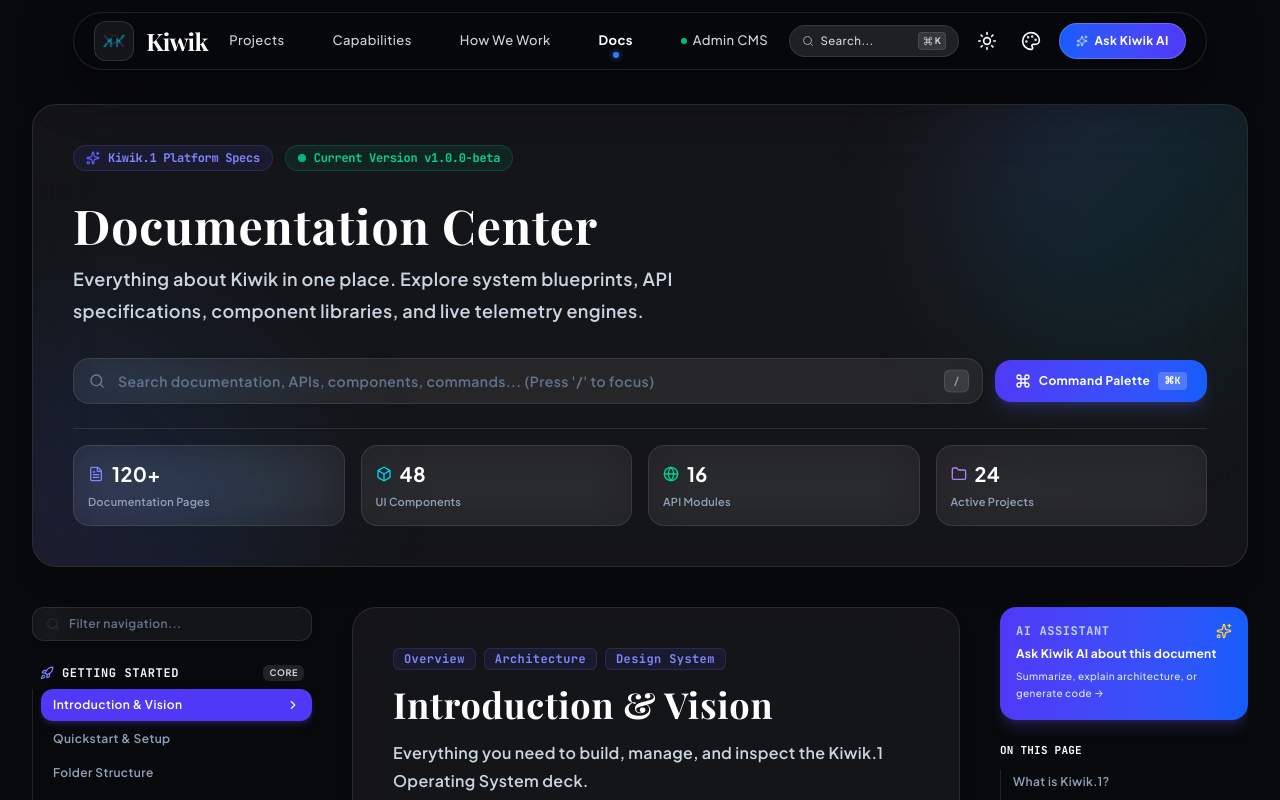
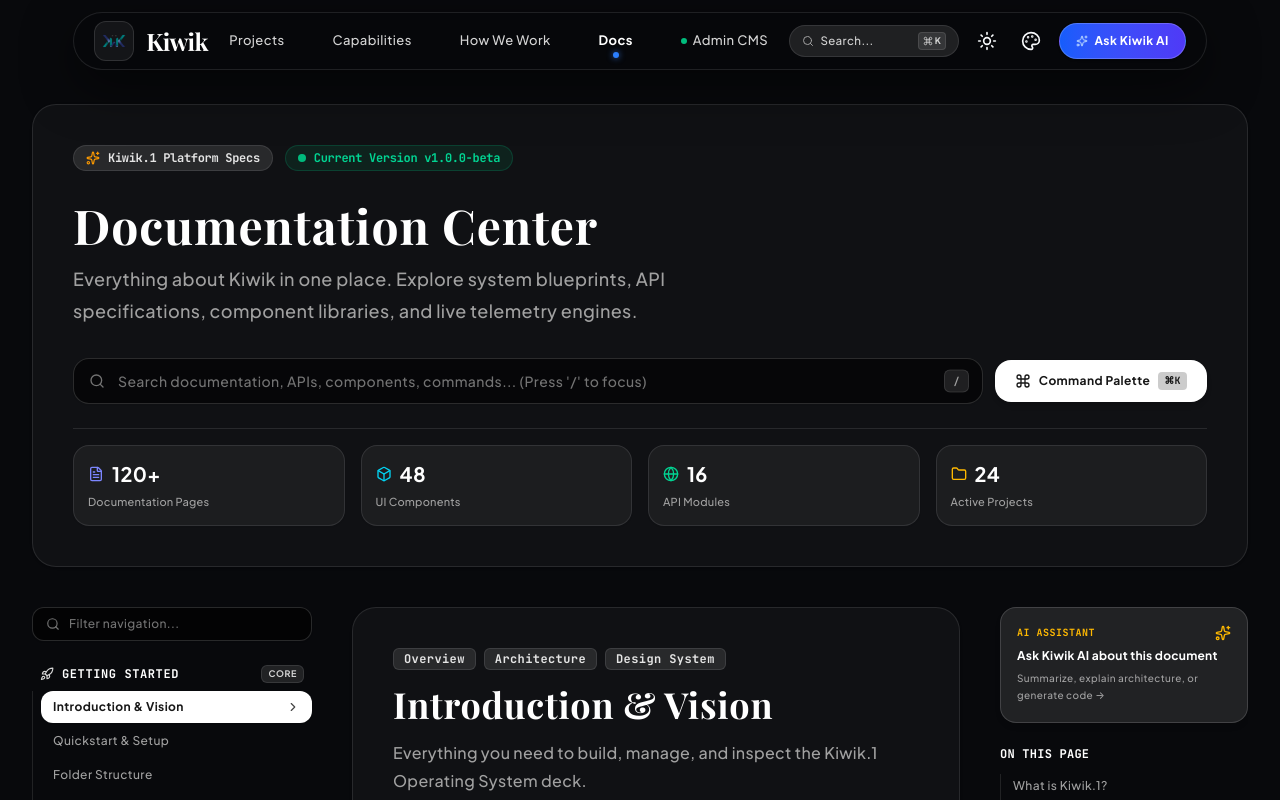
Before and after one commit to vivek-shaganti1/Kiwik, a Next.js app: page /docs in a window 1280 px wide. Shown: the top 800 px of the page. Built offline with nearby package versions, Linux system fonts and the light colour scheme; a web font is replaced by a local one.

Commit message:
style: overhaul docs theme - removed bluish tints for crisp white and obsidian dark developer documentation experience

```diff
--- a/src/app/docs/page.tsx
+++ b/src/app/docs/page.tsx
@@ -148,23 +148,23 @@ function DocsMainContent() {
         />
 
         {/* Center Main Content Deck */}
-        <main className="flex-1 w-full min-w-0 bg-neutral-200/40 dark:bg-white/5 border border-slate-300/60 dark:border-white/10 rounded-3xl p-6 sm:p-8 md:p-10 backdrop-blur-2xl shadow-xl space-y-8">
+        <main className="flex-1 w-full min-w-0 bg-white dark:bg-[#101114] border border-neutral-200/80 dark:border-white/10 rounded-3xl p-6 sm:p-8 md:p-10 shadow-sm space-y-8">
 
           {/* Article Header */}
-          <div className="space-y-3 border-b border-slate-300/40 dark:border-white/10 pb-6 text-left">
+          <div className="space-y-3 border-b border-neutral-200/80 dark:border-white/10 pb-6 text-left">
             <div className="flex items-center gap-2 flex-wrap">
               {currentArticle.tags.map((tag, i) => (
-                <span key={i} className="px-2.5 py-0.5 rounded-md bg-indigo-500/10 text-indigo-600 dark:text-indigo-400 text-xs font-mono font-bold border border-indigo-500/20">
+                <span key={i} className="px-2.5 py-0.5 rounded-md bg-neutral-100 dark:bg-white/10 text-neutral-800 dark:text-neutral-200 text-xs font-mono font-bold border border-neutral-200 dark:border-white/10">
                   {tag}
                 </span>
               ))}
             </div>
 
-            <h1 className="text-3xl sm:text-4xl font-serif font-bold text-slate-900 dark:text-white tracking-tight">
+            <h1 className="text-3xl sm:text-4xl font-serif font-bold text-neutral-900 dark:text-white tracking-wide">
               {currentArticle.title}
             </h1>
 
-            <p className="text-slate-600 dark:text-slate-300 text-base font-semibold leading-relaxed">
+            <p className="text-neutral-600 dark:text-neutral-400 text-base font-medium leading-relaxed">
               {currentArticle.subtitle}
             </p>
           </div>
--- a/src/components/docs/DocsHeader.tsx
+++ b/src/components/docs/DocsHeader.tsx
@@ -12,16 +12,12 @@ interface DocsHeaderProps {
 
 export function DocsHeader({ searchQuery, onSearchChange, onOpenCommandPalette }: DocsHeaderProps) {
   return (
-    <div className="relative mb-10 overflow-hidden rounded-3xl bg-neutral-200/50 dark:bg-white/5 border border-slate-300/60 dark:border-white/10 p-6 sm:p-8 md:p-10 backdrop-blur-2xl transition-all shadow-xl">
-      {/* Background glow and gradient orb */}
-      <div className="absolute -top-24 -right-24 w-96 h-96 rounded-full bg-gradient-to-br from-indigo-500/20 via-cyan-500/10 to-transparent blur-3xl pointer-events-none" />
-      <div className="absolute -bottom-24 -left-24 w-96 h-96 rounded-full bg-gradient-to-tr from-violet-500/15 via-blue-500/10 to-transparent blur-3xl pointer-events-none" />
-
-      <div className="relative z-10 space-y-6">
+    <div className="relative mb-10 overflow-hidden rounded-3xl bg-white dark:bg-[#101114] border border-neutral-200/80 dark:border-white/10 p-6 sm:p-8 md:p-10 transition-all shadow-sm">
+      <div className="relative z-10 space-y-6 text-left">
         {/* Top Badges */}
         <div className="flex items-center gap-3 flex-wrap">
-          <div className="inline-flex items-center gap-2 px-3 py-1 rounded-full bg-indigo-500/10 border border-indigo-500/20 text-indigo-600 dark:text-indigo-400 text-xs font-mono font-bold tracking-tight">
-            <Sparkles className="w-3.5 h-3.5 text-indigo-500 animate-pulse" />
+          <div className="inline-flex items-center gap-2 px-3 py-1 rounded-full bg-neutral-100 dark:bg-white/10 border border-neutral-200 dark:border-white/10 text-neutral-800 dark:text-neutral-200 text-xs font-mono font-bold tracking-tight">
+            <Sparkles className="w-3.5 h-3.5 text-amber-500 animate-pulse" />
             <span>Kiwik.1 Platform Specs</span>
           </div>
 
@@ -33,10 +29,10 @@ export function DocsHeader({ searchQuery, onSearchChange, onOpenCommandPalette }
 
         {/* Title & Subtitle */}
         <div className="space-y-2">
-          <h1 className="text-3xl sm:text-4xl md:text-5xl font-serif font-bold text-slate-900 dark:text-white tracking-tight">
+          <h1 className="text-3xl sm:text-4xl md:text-5xl font-serif font-bold text-neutral-900 dark:text-white tracking-wide">
             Documentation Center
           </h1>
-          <p className="text-slate-600 dark:text-slate-300 text-base sm:text-lg max-w-2xl font-semibold leading-relaxed">
+          <p className="text-neutral-600 dark:text-neutral-400 text-base sm:text-lg max-w-2xl font-medium leading-relaxed">
             Everything about Kiwik in one place. Explore system blueprints, API specifications, component libraries, and live telemetry engines.
           </p>
         </div>
@@ -44,61 +40,61 @@ export function DocsHeader({ searchQuery, onSearchChange, onOpenCommandPalette }
         {/* Search & Command Palette Button Bar */}
         <div className="flex flex-col sm:flex-row items-center gap-3 pt-2">
           <div className="relative flex-1 w-full">
-            <Search className="absolute left-4 top-1/2 -translate-y-1/2 w-4 h-4 text-slate-400 dark:text-slate-500" />
+            <Search className="absolute left-4 top-1/2 -translate-y-1/2 w-4 h-4 text-neutral-400 dark:text-neutral-500" />
             <input
               type="text"
               placeholder="Search documentation, APIs, components, commands... (Press '/' to focus)"
               value={searchQuery}
               onChange={(e) => onSearchChange(e.target.value)}
-              className="w-full pl-11 pr-12 py-3 rounded-2xl bg-white/80 dark:bg-white/5 border border-slate-300/60 dark:border-white/10 focus:outline-none focus:border-indigo-500 text-sm font-semibold text-slate-800 dark:text-white placeholder:text-slate-400 dark:placeholder:text-slate-500 shadow-sm backdrop-blur-xl transition-all"
+              className="w-full pl-11 pr-12 py-3 rounded-2xl bg-slate-50 dark:bg-black/60 border border-neutral-200 dark:border-white/15 focus:outline-none focus:border-neutral-900 dark:focus:border-white text-sm font-medium text-neutral-900 dark:text-white placeholder:text-neutral-400 dark:placeholder:text-neutral-500 shadow-xs transition-all"
             />
-            <kbd className="absolute right-3.5 top-1/2 -translate-y-1/2 hidden sm:inline-flex items-center gap-0.5 px-2 py-0.5 rounded-md bg-neutral-200 dark:bg-white/10 text-[10px] font-mono text-slate-500 dark:text-slate-400 font-bold border border-slate-300/40 dark:border-white/10">
+            <kbd className="absolute right-3.5 top-1/2 -translate-y-1/2 hidden sm:inline-flex items-center gap-0.5 px-2 py-0.5 rounded-md bg-neutral-200 dark:bg-white/10 text-[10px] font-mono text-neutral-600 dark:text-neutral-400 font-bold border border-neutral-300 dark:border-white/10">
               /
             </kbd>
           </div>
 
           <button
             onClick={onOpenCommandPalette}
-            className="w-full sm:w-auto px-5 py-3 rounded-2xl bg-gradient-to-r from-indigo-600 to-blue-600 hover:from-indigo-500 hover:to-blue-500 text-white text-xs font-bold transition-all shadow-lg shadow-indigo-500/20 flex items-center justify-center gap-2 cursor-pointer shrink-0"
+            className="w-full sm:w-auto px-5 py-3 rounded-2xl bg-neutral-900 hover:bg-neutral-800 dark:bg-white dark:text-neutral-900 dark:hover:bg-neutral-100 text-white text-xs font-bold transition-all shadow-md flex items-center justify-center gap-2 cursor-pointer shrink-0"
           >
             <Command className="w-4 h-4" />
             <span>Command Palette</span>
-            <kbd className="hidden sm:inline-block px-1.5 py-0.5 rounded bg-white/20 text-[10px] font-mono">⌘K</kbd>
+            <kbd className="hidden sm:inline-block px-1.5 py-0.5 rounded bg-white/20 dark:bg-black/20 text-[10px] font-mono">⌘K</kbd>
           </button>
         </div>
 
         {/* Quick Stats Grid */}
-        <div className="grid grid-cols-2 sm:grid-cols-4 gap-4 pt-4 border-t border-slate-300/40 dark:border-white/10">
-          <div className="p-3.5 rounded-2xl bg-white/60 dark:bg-white/5 border border-slate-300/40 dark:border-white/10 backdrop-blur-xl">
-            <div className="flex items-center gap-2 text-indigo-500 dark:text-indigo-400 mb-1">
+        <div className="grid grid-cols-2 sm:grid-cols-4 gap-4 pt-4 border-t border-neutral-200/80 dark:border-white/10">
+          <div className="p-3.5 rounded-2xl bg-slate-50 dark:bg-white/5 border border-neutral-200/80 dark:border-white/10 shadow-xs">
+            <div className="flex items-center gap-2 text-indigo-600 dark:text-indigo-400 mb-1">
               <FileText className="w-4 h-4" />
-              <span className="text-xl font-bold text-slate-900 dark:text-white">120+</span>
+              <span className="text-xl font-bold text-neutral-900 dark:text-white">120+</span>
             </div>
-            <p className="text-[11px] font-semibold text-slate-500 dark:text-slate-400">Documentation Pages</p>
+            <p className="text-[11px] font-medium text-neutral-500 dark:text-neutral-400">Documentation Pages</p>
           </div>
 
-          <div className="p-3.5 rounded-2xl bg-white/60 dark:bg-white/5 border border-slate-300/40 dark:border-white/10 backdrop-blur-xl">
-            <div className="flex items-center gap-2 text-cyan-500 dark:text-cyan-400 mb-1">
+          <div className="p-3.5 rounded-2xl bg-slate-50 dark:bg-white/5 border border-neutral-200/80 dark:border-white/10 shadow-xs">
+            <div className="flex items-center gap-2 text-cyan-600 dark:text-cyan-400 mb-1">
               <Box className="w-4 h-4" />
-              <span className="text-xl font-bold text-slate-900 dark:text-white">48</span>
+              <span className="text-xl font-bold text-neutral-900 dark:text-white">48</span>
             </div>
-            <p className="text-[11px] font-semibold text-slate-500 dark:text-slate-400">UI Components</p>
+            <p className="text-[11px] font-medium text-neutral-500 dark:text-neutral-400">UI Components</p>
           </div>
 
-          <div className="p-3.5 rounded-2xl bg-white/60 dark:bg-white/5 border border-slate-300/40 dark:border-white/10 backdrop-blur-xl">
-            <div className="flex items-center gap-2 text-emerald-500 dark:text-emerald-400 mb-1">
+          <div className="p-3.5 rounded-2xl bg-slate-50 dark:bg-white/5 border border-neutral-200/80 dark:border-white/10 shadow-xs">
+            <div className="flex items-center gap-2 text-emerald-600 dark:text-emerald-400 mb-1">
               <Globe className="w-4 h-4" />
-              <span className="text-xl font-bold text-slate-900 dark:text-white">16</span>
+              <span className="text-xl font-bold text-neutral-900 dark:text-white">16</span>
             </div>
-            <p className="text-[11px] font-semibold text-slate-500 dark:text-slate-400">API Modules</p>
+            <p className="text-[11px] font-medium text-neutral-500 dark:text-neutral-400">API Modules</p>
           </div>
 
-          <div className="p-3.5 rounded-2xl bg-white/60 dark:bg-white/5 border border-slate-300/40 dark:border-white/10 backdrop-blur-xl">
-            <div className="flex items-center gap-2 text-violet-500 dark:text-violet-400 mb-1">
+          <div className="p-3.5 rounded-2xl bg-slate-50 dark:bg-white/5 border border-neutral-200/80 dark:border-white/10 shadow-xs">
+            <div className="flex items-center gap-2 text-amber-600 dark:text-amber-400 mb-1">
               <Folder className="w-4 h-4" />
-              <span className="text-xl font-bold text-slate-900 dark:text-white">24</span>
+              <span className="text-xl font-bold text-neutral-900 dark:text-white">24</span>
             </div>
-            <p className="text-[11px] font-semibold text-slate-500 dark:text-slate-400">Active Projects</p>
+            <p className="text-[11px] font-medium text-neutral-500 dark:text-neutral-400">Active Projects</p>
           </div>
         </div>
       </div>
--- a/src/components/docs/DocsRightSidebar.tsx
+++ b/src/components/docs/DocsRightSidebar.tsx
@@ -52,39 +52,39 @@ export function DocsRightSidebar({
   };
 
   return (
-    <aside className="w-full lg:w-64 shrink-0 space-y-6 lg:sticky lg:top-24 lg:max-h-[calc(100vh-120px)] lg:overflow-y-auto pl-2 custom-scrollbar select-none">
+    <aside className="w-full lg:w-64 shrink-0 space-y-6 lg:sticky lg:top-24 lg:max-h-[calc(100vh-120px)] lg:overflow-y-auto pl-2 custom-scrollbar select-none text-left">
       {/* Ask Kiwik AI Banner */}
       <button
         onClick={onOpenAiAssistant}
-        className="w-full p-4 rounded-2xl bg-gradient-to-r from-indigo-600 to-blue-600 hover:from-indigo-500 hover:to-blue-500 text-white text-left transition-all shadow-lg shadow-indigo-500/20 cursor-pointer relative overflow-hidden group"
+        className="w-full p-4 rounded-2xl bg-neutral-900 hover:bg-neutral-800 dark:bg-white/10 dark:hover:bg-white/15 text-white text-left transition-all shadow-md border border-neutral-800 dark:border-white/15 cursor-pointer relative overflow-hidden group"
       >
         <div className="flex items-center justify-between mb-1">
-          <span className="text-xs font-mono font-bold uppercase tracking-wider text-indigo-200">AI Assistant</span>
-          <Sparkles className="w-4 h-4 text-amber-300 animate-pulse group-hover:scale-110 transition-transform" />
+          <span className="text-[10px] font-mono font-bold uppercase tracking-wider text-amber-400">AI Assistant</span>
+          <Sparkles className="w-4 h-4 text-amber-400 animate-pulse group-hover:scale-110 transition-transform" />
         </div>
         <p className="text-xs font-bold leading-tight">Ask Kiwik AI about this document</p>
-        <span className="text-[10px] text-indigo-100 font-medium mt-1 inline-block">Summarize, explain architecture, or generate code →</span>
+        <span className="text-[10px] text-neutral-400 font-medium mt-1 inline-block">Summarize, explain architecture, or generate code →</span>
       </button>
 
       {/* On-Page Table of Contents */}
       {toc.length > 0 && (
         <div className="space-y-3">
-          <h5 className="text-[11px] font-mono tracking-widest text-slate-900 dark:text-white uppercase font-bold">
+          <h5 className="text-xs font-mono tracking-wider text-neutral-900 dark:text-white uppercase font-bold">
             On This Page
           </h5>
-          <nav className="space-y-1 text-xs border-l border-slate-300/40 dark:border-white/10 pl-3">
+          <nav className="space-y-1 text-xs border-l border-neutral-200/80 dark:border-white/10 pl-3">
             {toc.map((item) => {
               const isActive = activeSectionId === item.id;
               return (
                 <button
                   key={item.id}
                   onClick={() => onSelectToc(item.id)}
-                  className={`block text-left py-1 text-xs font-semibold transition-all cursor-pointer ${
+                  className={`block text-left py-1 text-xs font-medium transition-all cursor-pointer ${
                     item.level === 3 ? "pl-3 text-[11px]" : ""
                   } ${
                     isActive
-                      ? "text-indigo-600 dark:text-indigo-400 font-bold translate-x-1"
-                      : "text-slate-500 dark:text-slate-400 hover:text-slate-900 dark:hover:text-white"
+                      ? "text-neutral-900 dark:text-white font-bold translate-x-1"
+                      : "text-neutral-500 dark:text-neutral-400 hover:text-neutral-900 dark:hover:text-white"
                   }`}
                 >
                   {item.title}
@@ -96,8 +96,8 @@ export function DocsRightSidebar({
       )}
 
       {/* Page Metadata Card */}
-      <div className="p-4 rounded-2xl bg-white/40 dark:bg-white/5 border border-slate-300/40 dark:border-white/10 space-y-3 text-left backdrop-blur-xl">
-        <h5 className="text-[11px] font-mono tracking-widest text-slate-900 dark:text-white uppercase font-bold">
+      <div className="p-4 rounded-2xl bg-slate-50 dark:bg-white/5 border border-neutral-200/80 dark:border-white/10 space-y-3 text-left shadow-xs">
+        <h5 className="text-xs font-mono tracking-wider text-neutral-900 dark:text-white uppercase font-bold">
           Page Info
         </h5>
 
--- a/src/components/docs/DocsSidebar.tsx
+++ b/src/components/docs/DocsSidebar.tsx
@@ -30,27 +30,27 @@ export function DocsSidebar({ categories, activeSlug, onSelectArticle, bookmarks
   })).filter(cat => cat.articles.length > 0);
 
   return (
-    <aside className="w-full lg:w-72 shrink-0 space-y-6 lg:sticky lg:top-24 lg:max-h-[calc(100vh-120px)] lg:overflow-y-auto pr-2 custom-scrollbar select-none">
+    <aside className="w-full lg:w-72 shrink-0 space-y-6 lg:sticky lg:top-24 lg:max-h-[calc(100vh-120px)] lg:overflow-y-auto pr-2 custom-scrollbar select-none text-left">
       {/* Search Filter Box */}
       <div className="relative">
-        <Search className="absolute left-3.5 top-1/2 -translate-y-1/2 w-3.5 h-3.5 text-slate-400 dark:text-slate-500" />
+        <Search className="absolute left-3.5 top-1/2 -translate-y-1/2 w-3.5 h-3.5 text-neutral-400 dark:text-neutral-500" />
         <input
           type="text"
           placeholder="Filter navigation..."
           value={sidebarFilter}
           onChange={(e) => setSidebarFilter(e.target.value)}
-          className="w-full pl-9 pr-3 py-2 rounded-xl bg-white/60 dark:bg-white/5 border border-slate-300/50 dark:border-white/10 text-xs font-semibold text-slate-800 dark:text-white placeholder:text-slate-400 dark:placeholder:text-slate-500 focus:outline-none focus:border-indigo-500 shadow-sm backdrop-blur-md"
+          className="w-full pl-9 pr-3 py-2 rounded-xl bg-white dark:bg-black/60 border border-neutral-200/80 dark:border-white/15 text-xs font-medium text-neutral-900 dark:text-white placeholder:text-neutral-400 dark:placeholder:text-neutral-500 focus:outline-none focus:border-neutral-900 dark:focus:border-white shadow-xs"
         />
       </div>
 
       {/* Bookmarks Quick Bar */}
       {bookmarksCount > 0 && (
-        <div className="p-3 rounded-xl bg-indigo-500/10 border border-indigo-500/20 flex items-center justify-between text-xs font-bold text-indigo-600 dark:text-indigo-400">
+        <div className="p-3 rounded-xl bg-amber-500/10 border border-amber-500/20 flex items-center justify-between text-xs font-bold text-amber-600 dark:text-amber-400">
           <div className="flex items-center gap-2">
-            <Bookmark className="w-3.5 h-3.5 text-indigo-500 fill-indigo-500" />
+            <Bookmark className="w-3.5 h-3.5 text-amber-500 fill-amber-500" />
             <span>Saved Bookmarks</span>
           </div>
-          <span className="px-2 py-0.5 rounded-full bg-indigo-500/20 text-[10px]">{bookmarksCount}</span>
+          <span className="px-2 py-0.5 rounded-full bg-amber-500/20 text-[10px]">{bookmarksCount}</span>
         </div>
       )}
 
@@ -61,19 +61,19 @@ export function DocsSidebar({ categories, activeSlug, onSelectArticle, bookmarks
 
           return (
             <div key={category.id} className="space-y-2">
-              <div className="flex items-center justify-between px-2 text-xs font-mono font-bold tracking-wider text-slate-900 dark:text-slate-100 uppercase">
+              <div className="flex items-center justify-between px-2 text-xs font-mono font-bold tracking-wider text-neutral-900 dark:text-white uppercase">
                 <div className="flex items-center gap-2">
-                  <CategoryIcon className="w-3.5 h-3.5 text-indigo-500 dark:text-indigo-400" />
+                  <CategoryIcon className="w-3.5 h-3.5 text-neutral-700 dark:text-neutral-300" />
                   <span>{category.name}</span>
                 </div>
                 {category.badge && (
-                  <span className="text-[9px] px-1.5 py-0.5 rounded-md bg-neutral-200 dark:bg-white/10 text-slate-600 dark:text-slate-300 font-sans font-bold">
+                  <span className="text-[9px] px-1.5 py-0.5 rounded-md bg-neutral-100 dark:bg-white/10 text-neutral-700 dark:text-neutral-300 font-sans font-bold border border-neutral-200/80 dark:border-white/10">
                     {category.badge}
                   </span>
                 )}
               </div>
 
-              <div className="space-y-0.5 pl-2 border-l border-slate-300/40 dark:border-white/10">
+              <div className="space-y-0.5 pl-2 border-l border-neutral-200/80 dark:border-white/10">
                 {category.articles.map((art) => {
                   const isActive = art.slug === activeSlug;
 
@@ -81,14 +81,14 @@ export function DocsSidebar({ categories, activeSlug, onSelectArticle, bookmarks
                     <button
                       key={art.id}
                       onClick={() => onSelectArticle(art.slug)}
-                      className={`w-full text-left px-3 py-2 rounded-xl text-xs font-semibold flex items-center justify-between transition-all cursor-pointer ${
+                      className={`w-full text-left px-3 py-2 rounded-xl text-xs flex items-center justify-between transition-all cursor-pointer ${
                         isActive
-                          ? "bg-indigo-600 text-white font-bold shadow-md shadow-indigo-500/20"
-                          : "text-slate-600 dark:text-slate-400 hover:text-slate-900 dark:hover:text-white hover:bg-neutral-200/50 dark:hover:bg-white/5"
+                          ? "bg-neutral-900 text-white dark:bg-white dark:text-neutral-900 font-bold shadow-xs"
+                          : "text-neutral-600 dark:text-neutral-400 hover:text-neutral-900 dark:hover:text-white hover:bg-slate-100 dark:hover:bg-white/5 font-medium"
                       }`}
                     >
                       <span>{art.title}</span>
-                      {isActive && <ChevronRight className="w-3.5 h-3.5 text-white shrink-0" />}
+                      {isActive && <ChevronRight className="w-3.5 h-3.5 shrink-0 opacity-80" />}
                     </button>
                   );
                 })}
```
